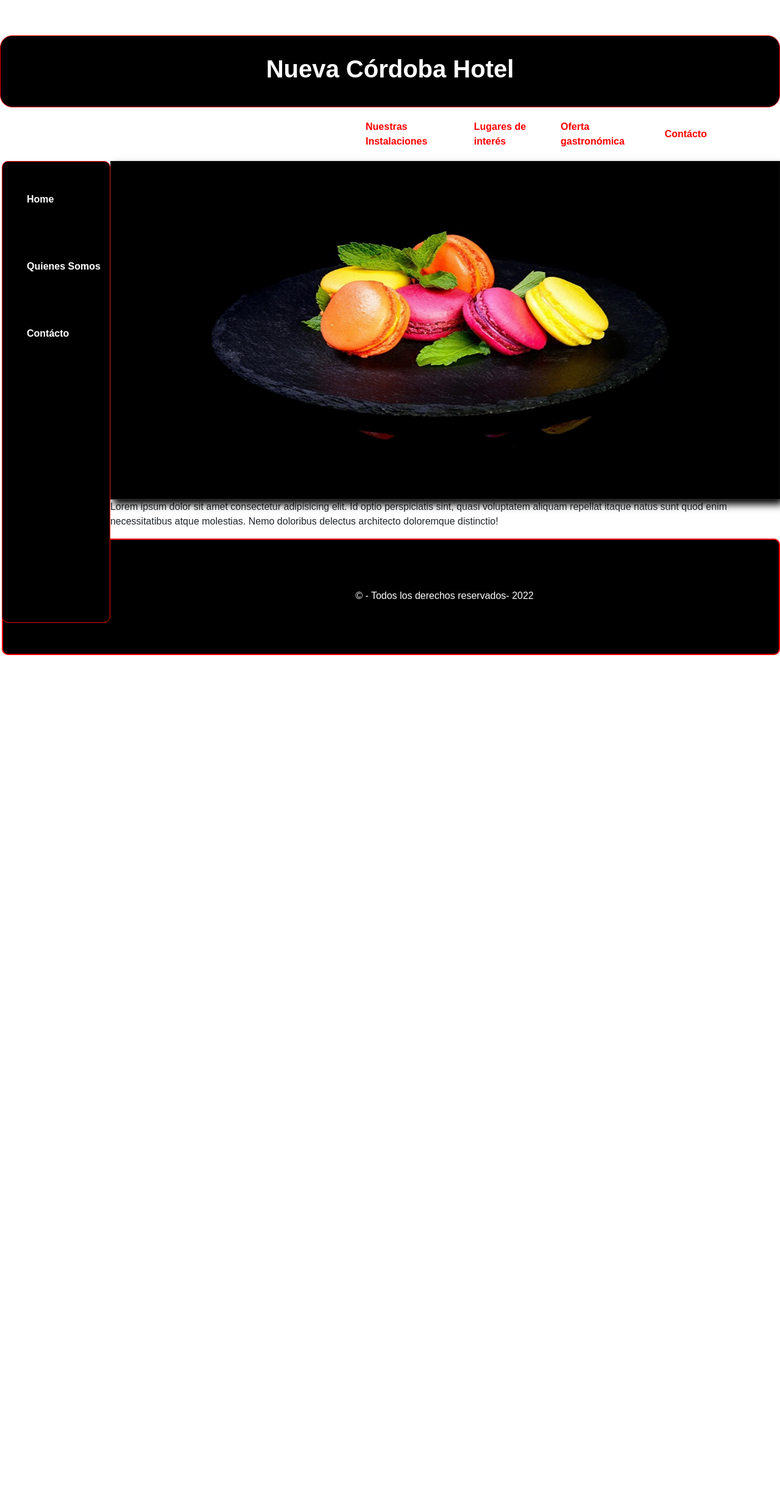
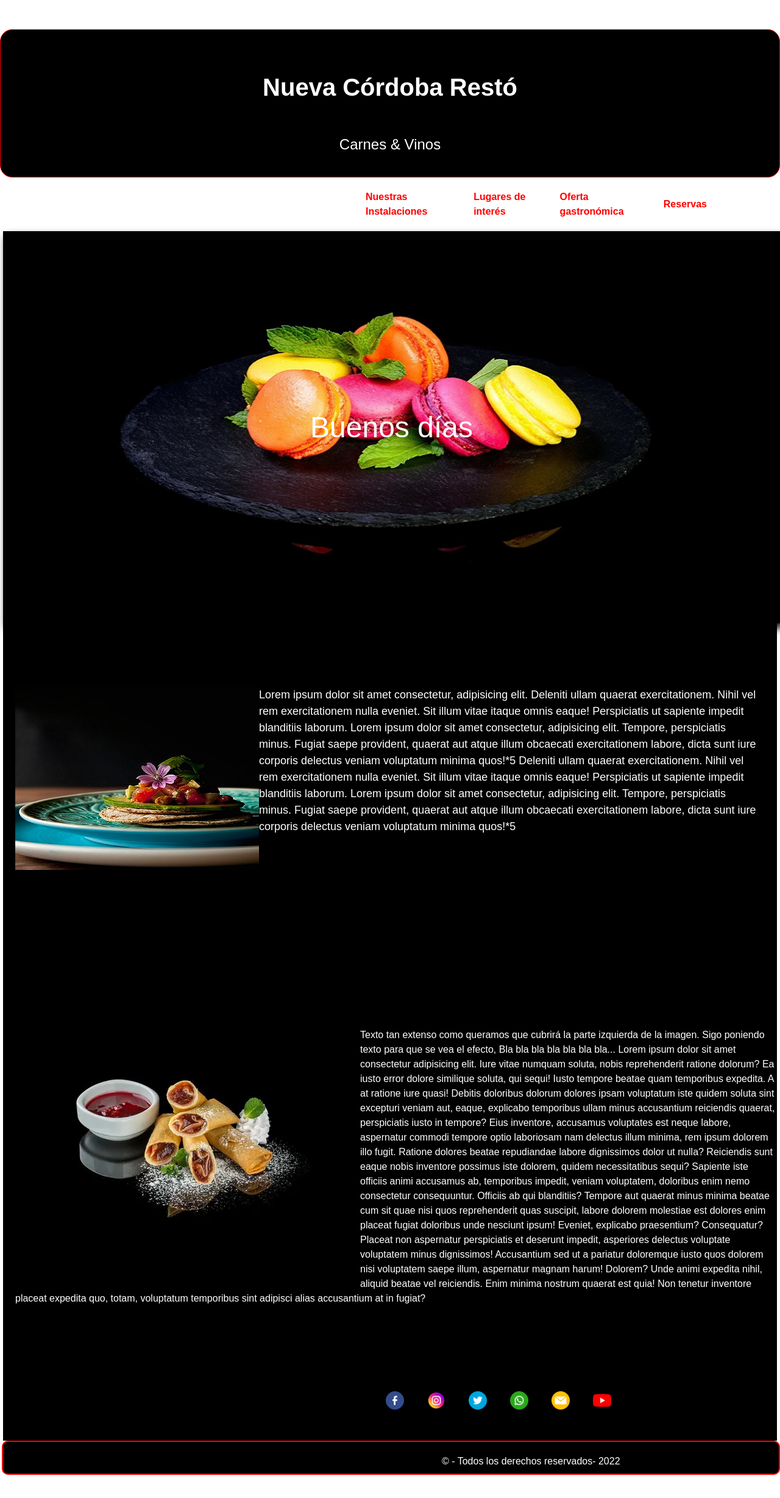
Before and after one commit to AnaSolF/ProHo, a plain HTML site: page index.html in a window 1280 px wide. Shown: the whole page at 61% size. Before the commit the page ends 1122 px from the top, so only its background shows below. Drawn offline with nearby package versions, Linux system fonts and the light colour scheme; a web font is replaced by a local one.

Commit message:
Modifiqué HTML (Footer e íconos de contácto), nueva fonts de google en párrafos de secciones 1 y 2 y su respectivos cambios CSS

```diff
--- a/Style.css
+++ b/Style.css
@@ -6,8 +6,9 @@ body {
   padding-top: 3rem;
   padding-bottom: 3rem;
   color: white;
-
   font-size: 70em;
+  background-color: black;
+  opacity: 0,3;
 }
 
 #header-container{
@@ -16,11 +17,10 @@ body {
   text-align: center;
   border: 1px solid red;
   padding: 30px;
-  margin-top: 10px;
   border-radius: 20px;
 }
 #container{
-  margin-left: 125px;
+  margin-left: 5px;
   margin-top: 0px;
   position: relative;
   overflow: hidden;
@@ -49,6 +49,22 @@ box-shadow: 13px 15px 37px black;
   text-shadow: 0 0 8px rgba(0, 0, 0, alpha);
 }
 
+
+h1{
+  text-align: center;
+  font-size: larger;
+  padding-top: 40px;
+}
+
+h1:hover{
+  color:white;
+  transform: scale(1.1);
+  box-shadow: 13px 15px 37px red;
+  text-align: center;
+  text-shadow: 0 0 8px rgba(0, 0, 0, alpha);
+  padding-bottom: 10px;
+}
+
 table{
   margin-left: 580px;
   margin-right: 100px;
@@ -60,6 +76,7 @@ text-decoration: none;
 color: red;
 margin-top: 10px;
 padding: 20px;
+margin-right: 10px;
 border-radius: 20px;
 cursor: pointer;
 }
@@ -69,21 +86,6 @@ th:hover{
   transform: scale(1.1);
   box-shadow: 13px 15px 37px red;
   font-size: larger;
-}
-
-
-.MenuLateral{
-float: left;
-border: 1px solid black;
-padding-bottom: 409px;
-padding-top: 0px;
-margin-left: 3px;
-padding-right: 5px;
-margin-top: 0%;
-background-color: black;
-border: 1px solid red;
-cursor: pointer;
-border-radius: 10px;
 }
 
 li{
@@ -113,17 +115,68 @@ a{
 
 
 #foot{
-  padding-top: 80px;
-  text-align: center;
+  padding-top: 20px;
   margin-left: 3px;
   background-color: black;
   color: white;
   border-radius: 10px;
-  padding-bottom: 83px;
+  padding-bottom: 8px;
+  padding-left: 720px;
   border: 2px solid red;
 
 }
 
+#seccion1{
+  background-color: black;
+  margin-left: 5px;
+  margin-right: 5px;
+  color: white;
+  padding-bottom: 300px;
+}
+
+
+
 #seccion2{
-  background-color: brown;
+background-color: black;
+margin-left: 5px;
+margin-right: 5px;
+padding-left: 20px;
+padding-bottom: 50px;
+color: white;
 }
+
+#contacto tbody{
+  padding-top: 5px;
+}
+
+#contacto tr td{
+padding-top: 100px;
+padding-right: 10px;
+padding-left: 28px;
+}
+
+#img{
+margin-left: 10px;
+}
+
+#ParrafoImagen {
+ margin-top: 80px;
+ margin-left: 10px;
+ font-size: large;
+ margin-right: 30px;
+ font-family: 'Alumni Sans Pinstripe', sans-serif;
+ font-size: large;
+}
+
+ParrafoImagen2{
+  margin-left: 10px;
+  font-size: large;
+  margin-top: 100px;
+  font-family: 'Alumni Sans Pinstripe', sans-serif;
+  font-size: large;
+}
+
+#img1{
+padding-bottom: 150px;
+padding-bottom: 75px;
+}
--- a/index.html
+++ b/index.html
@@ -6,9 +6,15 @@
     <meta name="description" content="">
     <meta name="author" content="Mark Otto, Jacob Thornton, and Bootstrap contributors">
     <meta name="generator" content="Hugo 0.88.1">
-    <title>Nueva Córdoba Hotel</title>
+    <title>Nueva Córdoba Resto</title>
     <link rel="stylesheet" href="Style.css">
+
     <link rel="stylesheet" href="https://cdn.jsdelivr.net/npm/bootstrap@4.0.0/dist/css/bootstrap.min.css" integrity="sha384-Gn5384xqQ1aoWXA+058RXPxPg6fy4IWvTNh0E263XmFcJlSAwiGgFAW/dAiS6JXm" crossorigin="anonymous">
+
+<link rel="preconnect" href="https://fonts.googleapis.com">
+<link rel="preconnect" href="https://fonts.gstatic.com" crossorigin>
+<link href="https://fonts.googleapis.com/css2?family=Alumni+Sans+Pinstripe&display=swap" rel="stylesheet">
+
 <link rel="preconnect" href="https://fonts.googleapis.com">
 <link rel="preconnect" href="https://fonts.gstatic.com" crossorigin>
 <link href="https://fonts.googleapis.com/css2?family=Alumni+Sans+Pinstripe&display=swap" rel="stylesheet">
@@ -18,7 +24,8 @@
 
 <header id="header-container">
 <div class="container">
-<h1><b>Nueva Córdoba Hotel</b></h1>
+<h1><b>Nueva Córdoba Restó</b></h1><br><br>
+<h4>Carnes & Vinos</h4>
 </div>
 </header>
 
@@ -27,23 +34,14 @@
                 <th><b>Nuestras Instalaciones</b></th>
                 <th><b>Lugares de interés</b></th>
                 <th><b>Oferta gastronómica</b></th>
-                <th><b>Contácto</b></th>
+                <th><b>Reservas</b></th>
             </thead>
         </table>
 
-    <nav id="lateral">
-        <div class="MenuLateral">
-            <ul>
-                <li><b>Home</b></li>
-                <li><b>Quienes Somos</b></li>
-                <li><b>Contácto</b></li>
-            </ul>
 
-        </div>
-    </nav>
 
 <body>
-  <section id="seccion1">
+  <section id="seccion">
   <main>
     <div id="container">
         <div id="carouselExampleSlidesOnly" class="carousel slide" data-ride="carousel" data-interval="3000">
@@ -52,33 +50,65 @@
                 <img class="d-block w-100" src="./Imagenes/Cherry_Bowl_Black_background_593220_1280x720.jpg" alt="First slide"><p>Buenos días</p>
               </div>
               <div class="carousel-item">
-                <img class="d-block w-100" src="./Imagenes/Cookies_Macaron_Black_background_554245_1280x854.jpg" alt="Second slide" >
+                <img class="d-block w-100" src="./Imagenes/Cookies_Macaron_Black_background_554245_1280x854.jpg" alt="Second slide" ><p>Buenos días</p>
               </div>
               <div class="carousel-item">
-                <img class="d-block w-100" src="./Imagenes/Grapes_Wine_Black_background_Stemware_512143_1280x787.jpg" alt="Third slide">
+                <img class="d-block w-100" src="./Imagenes/Grapes_Wine_Black_background_Stemware_512143_1280x787.jpg" alt="Third slide"><p>Buenos días</p>
               </div>
             </div>
           </div>
     </div>
 
-<script src="https://code.jquery.com/jquery-3.2.1.slim.min.js" integrity="sha384-KJ3o2DKtIkvYIK3UENzmM7KCkRr/rE9/Qpg6aAZGJwFDMVNA/GpGFF93hXpG5KkN" crossorigin="anonymous"></script>
-<script src="https://cdn.jsdelivr.net/npm/popper.js@1.12.9/dist/umd/popper.min.js" integrity="sha384-ApNbgh9B+Y1QKtv3Rn7W3mgPxhU9K/ScQsAP7hUibX39j7fakFPskvXusvfa0b4Q" crossorigin="anonymous"></script>
-<script src="https://cdn.jsdelivr.net/npm/bootstrap@4.0.0/dist/js/bootstrap.min.js" integrity="sha384-JZR6Spejh4U02d8jOt6vLEHfe/JQGiRRSQQxSfFWpi1MquVdAyjUar5+76PVCmYl" crossorigin="anonymous"></script>
+
   </main>
 </section>
 
 <section id="seccion1">
-<div>
-  <p>
-    Lorem ipsum dolor sit amet consectetur adipisicing elit. Id optio perspiciatis sint, quasi voluptatem aliquam repellat itaque natus sunt quod enim necessitatibus atque molestias. Nemo doloribus delectus architecto doloremque distinctio!
+ <br>
+  <p id="ParrafoImagen">
+    <img id="img" src="./Imagenes/Tapa de aguacate y tomate cn.jpg" alt="img" align="left">  Lorem ipsum dolor sit amet consectetur, adipisicing elit. Deleniti ullam quaerat exercitationem. Nihil vel rem exercitationem nulla eveniet. Sit illum vitae itaque omnis eaque! Perspiciatis ut sapiente impedit blanditiis laborum. Lorem ipsum dolor sit amet consectetur, adipisicing elit. Tempore, perspiciatis minus. Fugiat saepe provident, quaerat aut atque illum obcaecati exercitationem labore, dicta sunt iure corporis delectus veniam voluptatum minima quos!*5
+    Deleniti ullam quaerat exercitationem. Nihil vel rem exercitationem nulla eveniet. Sit illum vitae itaque omnis eaque! Perspiciatis ut sapiente impedit blanditiis laborum. Lorem ipsum dolor sit amet consectetur, adipisicing elit. Tempore, perspiciatis minus. Fugiat saepe provident, quaerat aut atque illum obcaecati exercitationem labore, dicta sunt iure corporis delectus veniam voluptatum minima quos!*5
   </p>
-</div>
 
 
 </section>
+
+<section id="seccion2">
+
+  <p id="ParrafoImagen2">
+    <img id="img1" src="./Imagenes/Pancake-rolls-jam-food-black-background_m.webp" alt="img1" align="left">Texto tan extenso como queramos que cubrirá la parte izquierda de la imagen. Sigo poniendo texto para que se vea el efecto, Bla bla bla bla bla bla bla...
+    Lorem ipsum dolor sit amet consectetur adipisicing elit. Iure vitae numquam soluta, nobis reprehenderit ratione dolorum? Ea iusto error dolore similique soluta, qui sequi! Iusto tempore beatae quam temporibus expedita.
+    A at ratione iure quasi! Debitis doloribus dolorum dolores ipsam voluptatum iste quidem soluta sint excepturi veniam aut, eaque, explicabo temporibus ullam minus accusantium reiciendis quaerat, perspiciatis iusto in tempore?
+    Eius inventore, accusamus voluptates est neque labore, aspernatur commodi tempore optio laboriosam nam delectus illum minima, rem ipsum dolorem illo fugit. Ratione dolores beatae repudiandae labore dignissimos dolor ut nulla?
+    Reiciendis sunt eaque nobis inventore possimus iste dolorem, quidem necessitatibus sequi? Sapiente iste officiis animi accusamus ab, temporibus impedit, veniam voluptatem, doloribus enim nemo consectetur consequuntur. Officiis ab qui blanditiis?
+    Tempore aut quaerat minus minima beatae cum sit quae nisi quos reprehenderit quas suscipit, labore dolorem molestiae est dolores enim placeat fugiat doloribus unde nesciunt ipsum! Eveniet, explicabo praesentium? Consequatur?
+    Placeat non aspernatur perspiciatis et deserunt impedit, asperiores delectus voluptate voluptatem minus dignissimos! Accusantium sed ut a pariatur doloremque iusto quos dolorem nisi voluptatem saepe illum, aspernatur magnam harum! Dolorem?
+    Unde animi expedita nihil, aliquid beatae vel reiciendis. Enim minima nostrum quaerat est quia! Non tenetur inventore placeat expedita quo, totam, voluptatum temporibus sint adipisci alias accusantium at in fugiat?
+    </p><br>
+
+    <table id="contacto" align="center">
+      <td><a href="https://www.facebook.com/" target="_blank" rel="noopener noreferrer"><img src=".\Iconos CodoaCodo\facebook.png" alt="Facebook" width="30px"></a></td>
+      <td><a href="https://www.instagram.com/" target="_blank" rel="noopener noreferrer"><img src="./Iconos CodoaCodo/instagram.png" alt="Instagram" width="30px"></a></td>
+      <td><a href="https://twitter.com/home?lang=es" target="_blank" rel="noopener noreferrer"> <img src="./Iconos CodoaCodo/gorjeo.png" alt="Twitter" width="30px"></a></td>
+      <td><b><a href="https://web.whatsapp.com/" target="_blank" rel="noopener noreferrer"> <img src="./Iconos CodoaCodo/whatsapp (1).png" alt="WhatsApp" width="30px"></a></td>
+      <td><a href="mailto:anasolfran@hotmail.com" target="_blank" rel="noopener noreferrer"><img src="./Iconos CodoaCodo/correo-electronico.png" alt="Email" width="30px"></a></td>
+      <td><a href="https://www.youtube.com/channel/UCotaeaqnv2G4vhdsq3oohmw" target="_blank" rel="noopener noreferrer"><img src="./Iconos CodoaCodo/youtube.png" alt="YouTube" width="30px">
+      </a></td>
+  </table>
+
+
+</section>
+
+
+<script src="https://code.jquery.com/jquery-3.2.1.slim.min.js" integrity="sha384-KJ3o2DKtIkvYIK3UENzmM7KCkRr/rE9/Qpg6aAZGJwFDMVNA/GpGFF93hXpG5KkN" crossorigin="anonymous"></script>
+<script src="https://cdn.jsdelivr.net/npm/popper.js@1.12.9/dist/umd/popper.min.js" integrity="sha384-ApNbgh9B+Y1QKtv3Rn7W3mgPxhU9K/ScQsAP7hUibX39j7fakFPskvXusvfa0b4Q" crossorigin="anonymous"></script>
+<script src="https://cdn.jsdelivr.net/npm/bootstrap@4.0.0/dist/js/bootstrap.min.js" integrity="sha384-JZR6Spejh4U02d8jOt6vLEHfe/JQGiRRSQQxSfFWpi1MquVdAyjUar5+76PVCmYl" crossorigin="anonymous"></script>
 <footer>
-  <div id="foot">&#169 - Todos los derechos reservados- 2022</div>
+<div id="foot">
+  &#169 - Todos los derechos reservados- 2022
+</div>
 </footer>
+
 </body>
 
 
```
Lines whose indentation alone changed are shown as unchanged.
